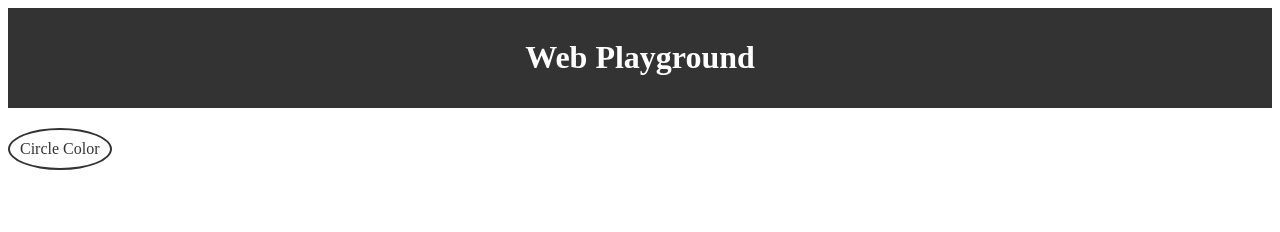
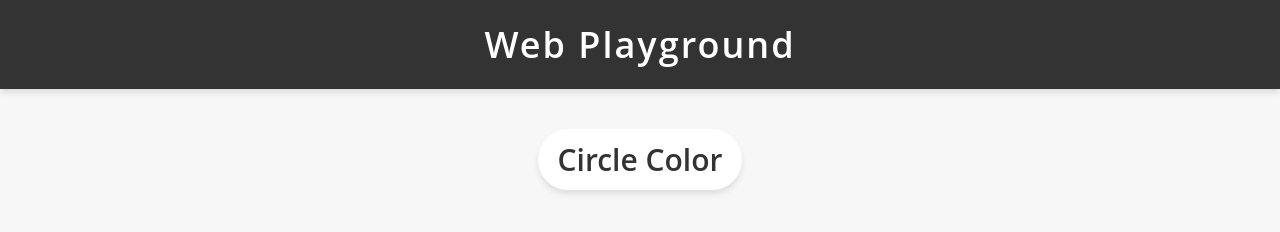
Before and after one commit to ItsOnlyMe360/WebPlayground, a plain HTML site: page index.html in a window 1280 px wide. Drawn offline with Linux system fonts and the light colour scheme.

Commit message:
Update index.html

```diff
--- a/index.html
+++ b/index.html
@@ -3,22 +3,40 @@
 <head>
 	<title>Web Playground</title>
 	<style>
+		body {
+			margin: 0;
+			padding: 0;
+			background-color: #f7f7f7;
+			font-family: 'Open Sans', sans-serif;
+		}
+
 		header {
 			text-align: center;
 			background-color: #333;
 			color: #fff;
-			padding: 10px;
-			margin-bottom: 20px;
+			padding: 20px;
+			box-shadow: 0 4px 6px rgba(0, 0, 0, 0.1);
+		}
+
+		h1 {
+			margin: 0;
+			font-size: 36px;
+			font-weight: 600;
+			letter-spacing: 2px;
 		}
 
 		a {
 			color: #333;
 			text-decoration: none;
 			display: inline-block;
-			padding: 10px;
-			border: 2px solid #333;
-			border-radius: 50%;
+			padding: 10px 20px;
+			background-color: #fff;
+			border-radius: 30px;
+			box-shadow: 0 4px 6px rgba(0, 0, 0, 0.1);
 			transition: background-color 0.3s ease;
+			font-size: 30px;
+			font-weight: 600;
+			margin-top: 40px;
 		}
 
 		a:hover {
@@ -31,7 +49,7 @@
 	<header>
 		<h1>Web Playground</h1>
 	</header>
-	<div>
+	<div style="text-align: center;">
 		<a href="https://itsonlyme360.github.io/WebPlayground/circlecolor.html" target="_blank">Circle Color</a>
 	</div>
 </body>
```
